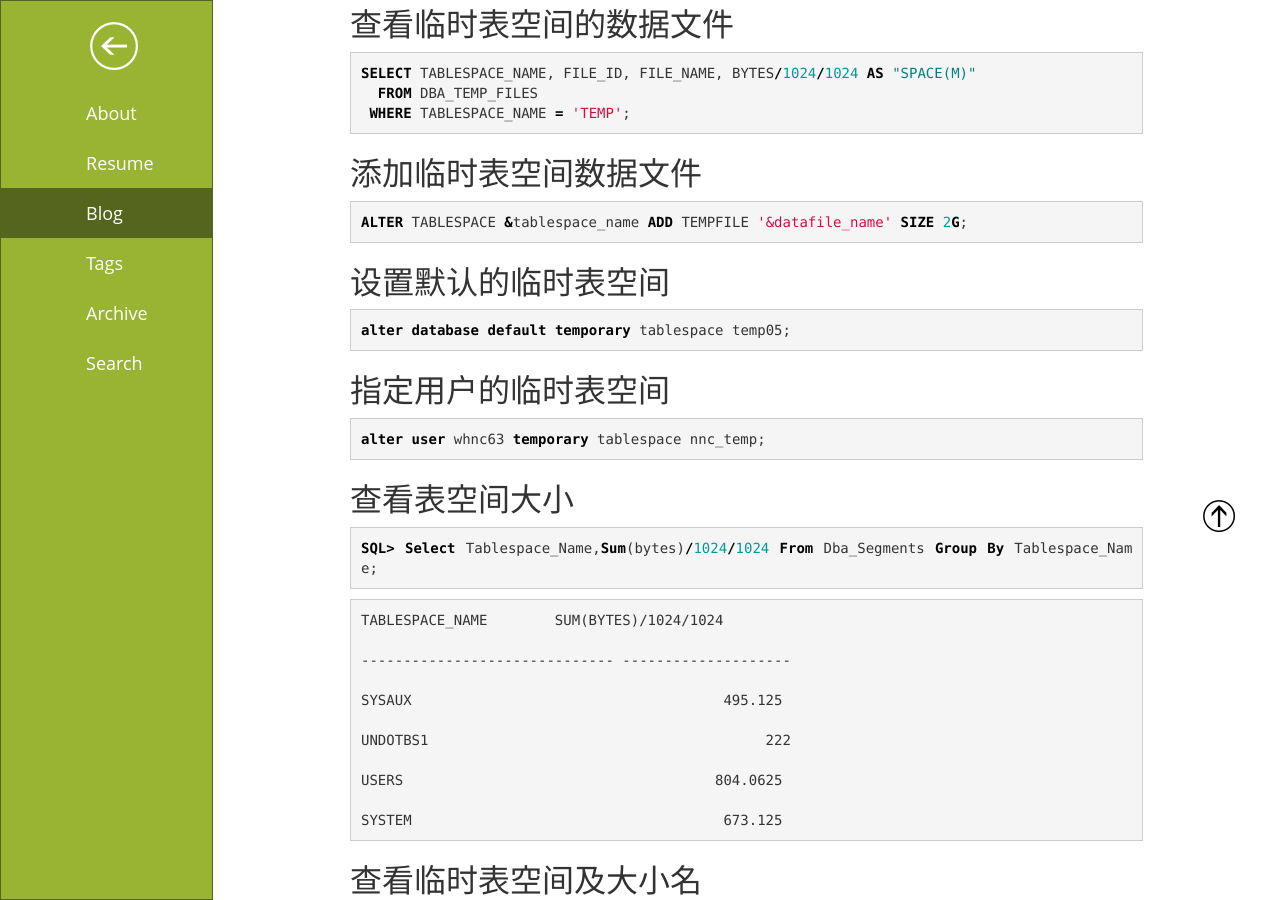
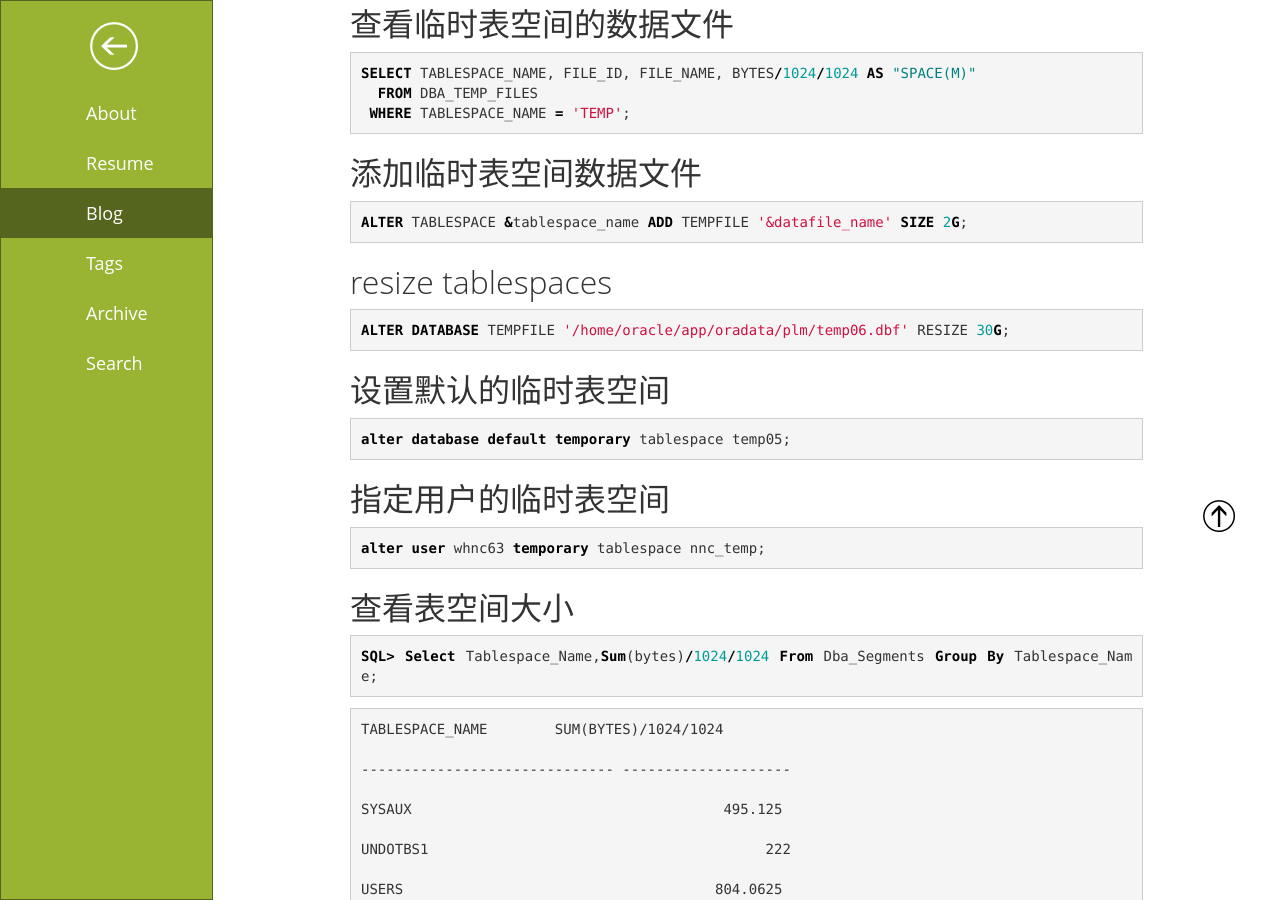
Before and after one commit to yzcy/yzcy.github.io, a Jekyll site: the page built from _posts/2020-06-03-oracle.md, in a window 1280 px wide and 900 px high, scrolled down 2127 px. Built offline with Jekyll 4.4.1, drawn with Linux system fonts in a browser that asks for light colours; a script that is not in the unit is left out; comment, search, counter and statistics services are not loaded.

Commit message:
Update 2020-06-03-oracle.md

```diff
--- a/_posts/2020-06-03-oracle.md
+++ b/_posts/2020-06-03-oracle.md
@@ -132,6 +132,11 @@ SELECT TABLESPACE_NAME, FILE_ID, FILE_NAME, BYTES/1024/1024 AS "SPACE(M)"
 
 ~~~sql
 ALTER TABLESPACE &tablespace_name ADD TEMPFILE '&datafile_name' SIZE 2G;
+~~~
+
+## resize tablespaces
+~~~sql
+ALTER DATABASE TEMPFILE '/home/oracle/app/oradata/plm/temp06.dbf' RESIZE 30G;
 ~~~
 
 ## 设置默认的临时表空间
```
